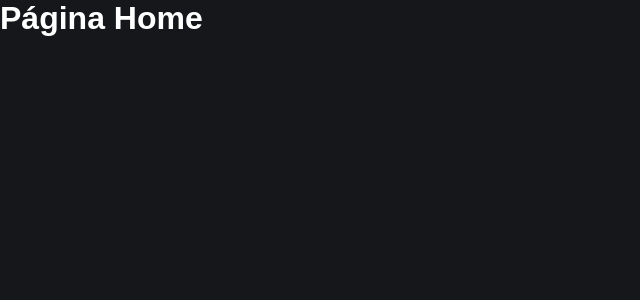
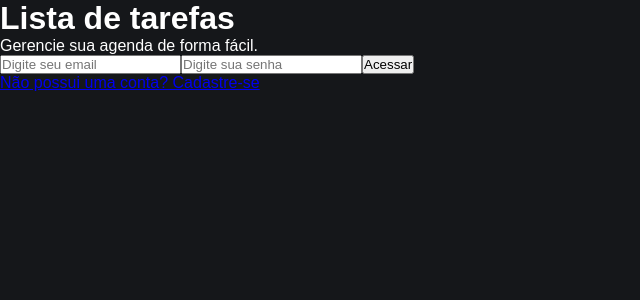
Before and after one commit to ClaudiaAlfieri/TarefasApp, a React (Create React App) app: page / in a window 1280 px wide. Shown: the top 300 px of the page, without its empty margins (0-640 px from the left). Built offline with nearby package versions, Linux system fonts and the light colour scheme; no server answers.

Commit message:
Create Home page

```diff
--- a/src/pages/Home/index.js
+++ b/src/pages/Home/index.js
@@ -1,7 +1,65 @@
+import { useState } from 'react'
+import './home.css'
+
+import {Link} from 'react-router-dom'
+
+import { auth} from '../../firebaseConection'
+import { signInWithEmailAndPassword } from 'firebase/auth'
+
+import {useNavigate} from 'react-router-dom'
+
+
 export default function Home(){
+  const [email, setEmail] = useState('')
+  const [password, setPassword] = useState('')
+
+  const navigate = useNavigate();
+
+  async function handleLogin(e){
+    e.preventDefault();
+    if(email !== '' && password !== ''){
+      await signInWithEmailAndPassword(auth, email, password)
+      .then(()=>{
+        //navegar para admin
+        navigate('/admin', {replace: true})
+      })
+      .catch(()=>{
+        alert("Falha ao fazer login")
+      })
+    }else{
+      alert("Por favor preencha todos os campos")
+    }
+
+  }
+
+
   return(
-    <div>
-    <h1>Página Home</h1>
+    <div className="home-container">
+    <h1>Lista de tarefas</h1>
+    <span>Gerencie sua agenda de forma fácil.</span>
+
+    <form className="form" onSubmit={handleLogin}>
+      <input
+      type="text"
+      placeholder="Digite seu email"
+      value={email}
+      onChange={ (e) => setEmail(e.target.value)}
+      />
+
+       <input
+      type="password"
+      placeholder="Digite sua senha"
+      value={password}
+      onChange={ (e) => setPassword(e.target.value)}
+      />
+
+      <button type="submit">Acessar</button>
+    </form>
+
+      <Link className="button-link" to="./register">
+      Não possui uma conta? Cadastre-se
+      </Link>
+
     </div>
   )
 }
```
